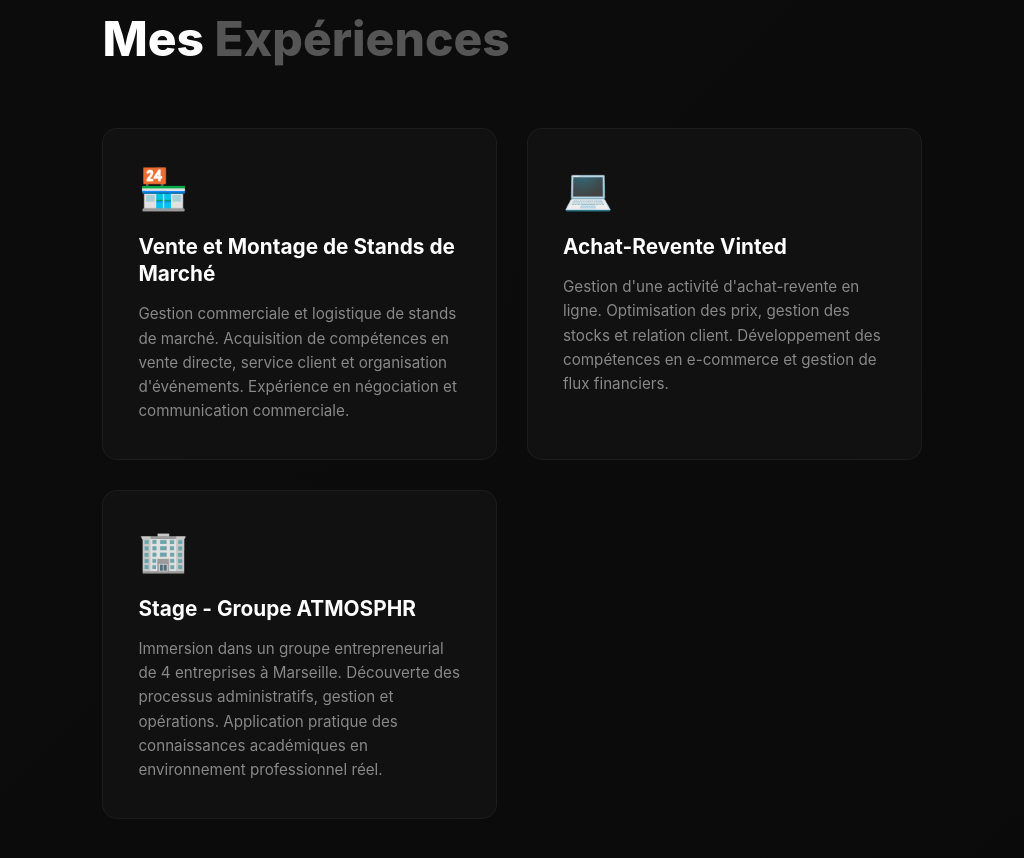
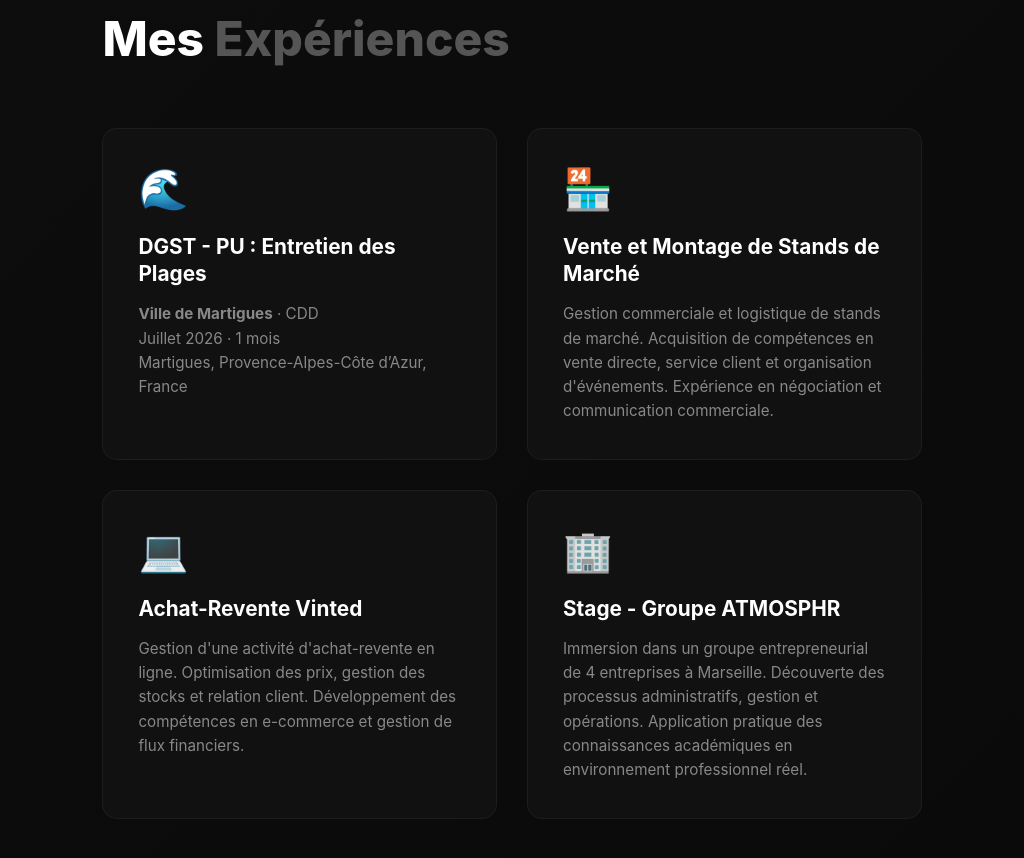
Before and after one commit to victorlanzarone-prog/Victor-Lanzarone-portfolio, an Electron app: page index.html in a window 1024 px wide. Shown: the part 2320-3178 px from the top of the page. Drawn offline with Linux system fonts and the light colour scheme.

Commit message:
Deploy portfolio with GitHub Pages

```diff
--- a/index.html
+++ b/index.html
@@ -65,9 +65,11 @@
                     <h3>Deuxième année de BUT GEA - GEMA</h3>
                     <h4>Parcours Booster · Pépite Provence · Projet Lanza</h4>
                     <p>À l'IUT Saint-Jérôme de Marseille, je poursuis le Bachelor Universitaire de Technologie en
-                        Gestion des Entreprises et des Administrations, avec une spécialisation en <strong>GEMA</strong>.
+                        Gestion des Entreprises et des Administrations, avec une spécialisation en
+                        <strong>GEMA</strong>.
                         En parallèle, je développe <strong>Lanza</strong> dans le cadre du
-                        <strong>parcours Booster de Pépite Provence</strong>.</p>
+                        <strong>parcours Booster de Pépite Provence</strong>.
+                    </p>
                 </div>
             </div>
 
@@ -107,6 +109,14 @@
         <h2 class="section-title reveal">Mes <span>Expériences</span></h2>
         <div class="experiences-grid">
             <div class="experience-card reveal">
+                <div class="experience-icon">🌊</div>
+                <div class="experience-info">
+                    <h3>DGST - PU : Entretien des Plages</h3>
+                    <p><strong>Ville de Martigues</strong> · CDD<br>Juillet 2026 · 1 mois<br>Martigues,
+                        Provence-Alpes-Côte d’Azur, France</p>
+                </div>
+            </div>
+            <div class="experience-card reveal" style="transition-delay: 0.1s;">
                 <div class="experience-icon">🏪</div>
                 <div class="experience-info">
                     <h3>Vente et Montage de Stands de Marché</h3>
@@ -115,7 +125,7 @@
                         commerciale.</p>
                 </div>
             </div>
-            <div class="experience-card reveal" style="transition-delay: 0.1s;">
+            <div class="experience-card reveal" style="transition-delay: 0.2s;">
                 <div class="experience-icon">💻</div>
                 <div class="experience-info">
                     <h3>Achat-Revente Vinted</h3>
@@ -123,7 +133,7 @@
                         relation client. Développement des compétences en e-commerce et gestion de flux financiers.</p>
                 </div>
             </div>
-            <div class="experience-card reveal" style="transition-delay: 0.2s;">
+            <div class="experience-card reveal" style="transition-delay: 0.3s;">
                 <div class="experience-icon">🏢</div>
                 <div class="experience-info">
                     <h3>Stage - Groupe ATMOSPHR</h3>
@@ -163,14 +173,18 @@
                 <div class="project-image"
                     style="background: linear-gradient(135deg, #2196F3, #1976D2); display: flex; align-items: center; justify-content: center;">
                     <div class="qr-code-large">
-                        <img src="https://api.qrserver.com/v1/create-qr-code/?size=200x200&data=https://iut.univ-amu.fr/fr/formations/bachelor-universitaire-de-technologie/but-gestion-entreprises-administrations/but-gea-marseille#section-8832" alt="QR Code BUT GEA Marseille" />
+                        <img src="https://api.qrserver.com/v1/create-qr-code/?size=200x200&data=https://iut.univ-amu.fr/fr/formations/bachelor-universitaire-de-technologie/but-gestion-entreprises-administrations/but-gea-marseille#section-8832"
+                            alt="QR Code BUT GEA Marseille" />
                     </div>
                 </div>
                 <div class="project-info">
                     <h3>BUT GEA Marseille</h3>
-                    <p>Découvrez la formation du Bachelor Universitaire de Technologie en Gestion des Entreprises et des Administrations à l'IUT de Marseille.
-                        Scannez le QR code pour accéder aux informations complètes sur le programme, les compétences et les débouchés.</p>
-                    <a href="https://iut.univ-amu.fr/fr/formations/bachelor-universitaire-de-technologie/but-gestion-entreprises-administrations/but-gea-marseille#section-8832" target="_blank" class="btn-link">Voir la formation ➔</a>
+                    <p>Découvrez la formation du Bachelor Universitaire de Technologie en Gestion des Entreprises et des
+                        Administrations à l'IUT de Marseille.
+                        Scannez le QR code pour accéder aux informations complètes sur le programme, les compétences et
+                        les débouchés.</p>
+                    <a href="https://iut.univ-amu.fr/fr/formations/bachelor-universitaire-de-technologie/but-gestion-entreprises-administrations/but-gea-marseille#section-8832"
+                        target="_blank" class="btn-link">Voir la formation ➔</a>
                 </div>
             </div>
         </div>
```
Also changed, not shown: main.html (+22 -8 lines), .github/workflows/deploy.yml (added).
